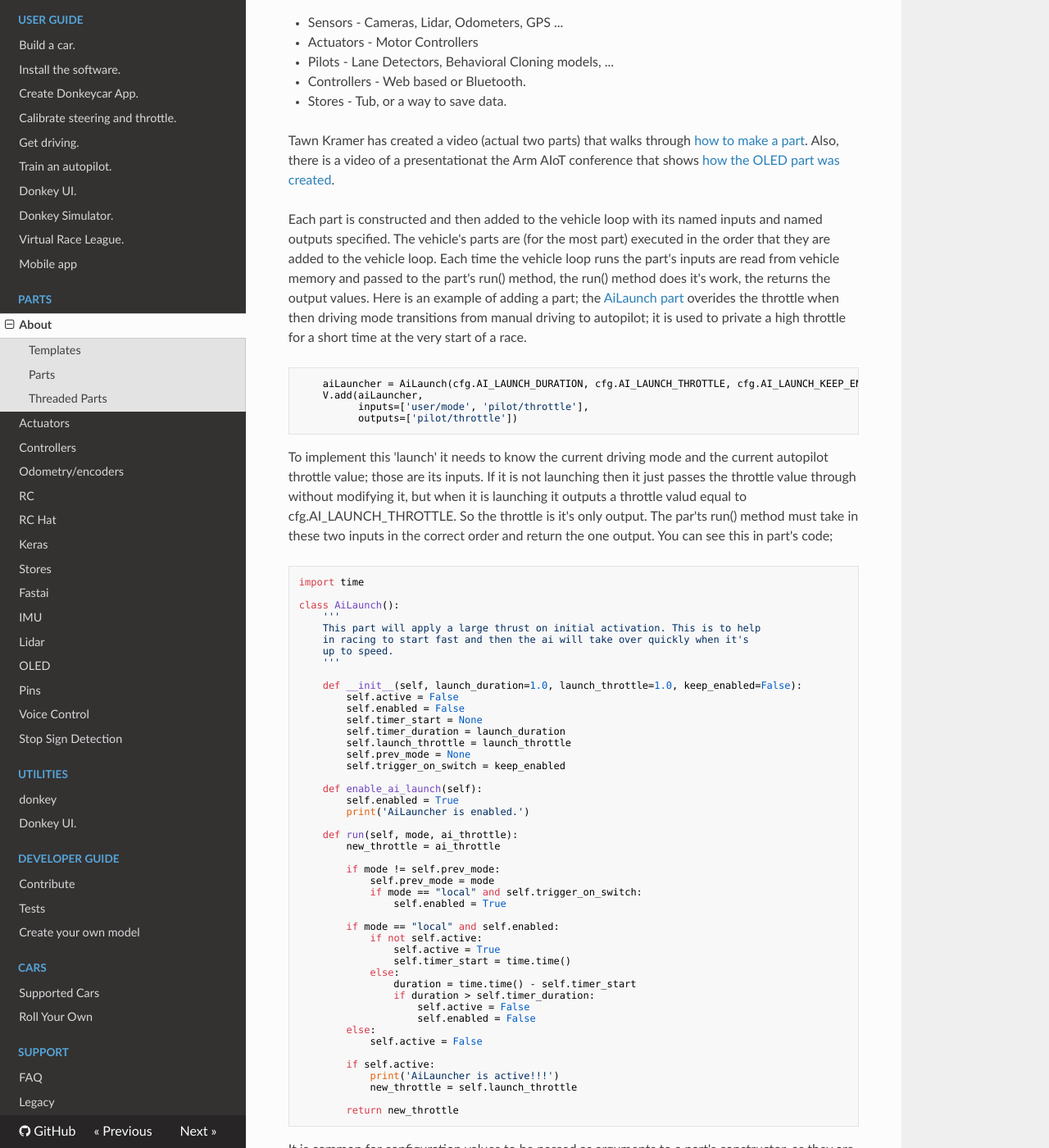
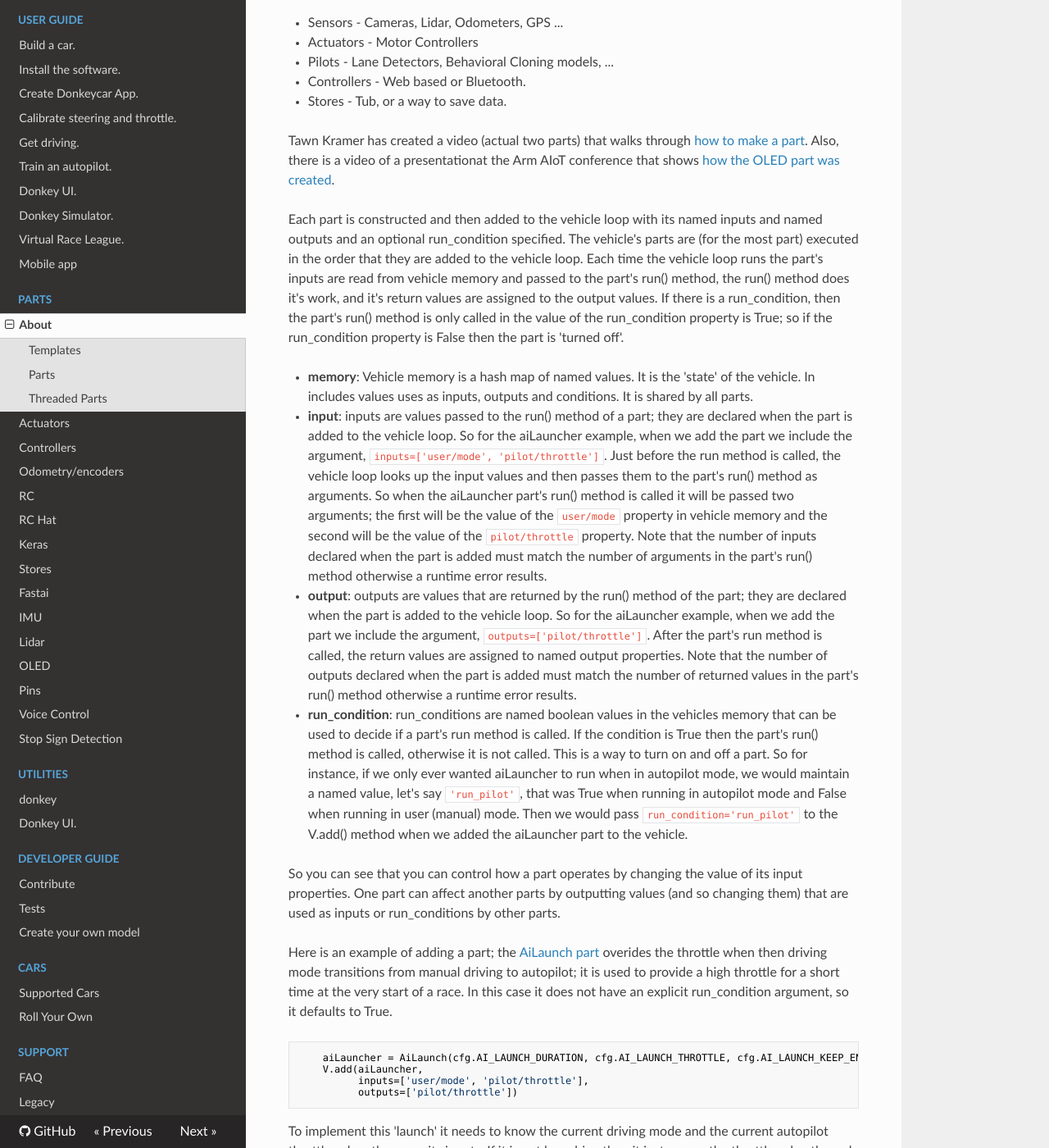
Before and after one commit to autorope/donkeydocs, an MkDocs documentation site: the page built from docs/parts/about.md, in a window 1280 px wide and 1400 px high, scrolled down 1768 px. Shown: the whole window at 82% size. Built offline with MkDocs 1.6.1, drawn with Linux system fonts in a browser that asks for light colours; nearby versions of some CDN libraries.

Commit message:
Update about.md
Add detail on inputs, outputs and run_conditions in the explanation of parts.

````diff
--- a/docs/parts/about.md
+++ b/docs/parts/about.md
@@ -51,7 +51,16 @@ These include:
 
 Tawn Kramer has created a video (actual two parts) that walks through [how to make a part](https://www.youtube.com/watch?v=YZ4ESrtfShs). Also, there is a video of a presentationat the Arm AIoT conference that shows [how the OLED part was created](https://youtu.be/GOkYPXheWSY?t=1213).
 
-Each part is constructed and then added to the vehicle loop with its named inputs and named outputs specified.  The vehicle's parts are (for the most part) executed in the order that they are added to the vehicle loop.  Each time the vehicle loop runs the part's inputs are read from vehicle memory and passed to the part's run() method, the run() method does it's work, the returns the output values.  Here is an example of adding a part; the [AiLaunch part](https://github.com/autorope/donkeycar/blob/main/donkeycar/parts/launch.py) overides the throttle when then driving mode transitions from manual driving to autopilot; it is used to private a high throttle for a short time at the very start of a race.
+Each part is constructed and then added to the vehicle loop with its named inputs and named outputs and an optional run_condition specified.  The vehicle's parts are (for the most part) executed in the order that they are added to the vehicle loop.  Each time the vehicle loop runs the part's inputs are read from vehicle memory and passed to the part's run() method, the run() method does it's work, and it's return values are assigned to the output values.  If there is a run_condition, then the part's run() method is only called in the value of the run_condition property is True; so if the run_condition property is False then the part is 'turned off'.
+
+- **memory**: Vehicle memory is a hash map of named values.  It is the 'state' of the vehicle.  In includes values uses as inputs, outputs and conditions.  It is shared by all parts.
+- **input**: inputs are values passed to the run() method of a part; they are declared when the part is added to the vehicle loop.  So for the aiLauncher example, when we add the part we include the argument, `inputs=['user/mode', 'pilot/throttle']`. Just before the run method is called, the vehicle loop looks up the input values and then passes them to the part's run() method as arguments. So when the aiLauncher part's run() method is called it will be passed two arguments; the first will be the value of the `user/mode` property in vehicle memory and the second will be the value of the `pilot/throttle` property. Note that the number of inputs declared when the part is added must match the number of arguments in the part's run() method otherwise a runtime error results.
+- **output**: outputs are values that are returned by the run() method of the part; they are declared when the part is added to the vehicle loop.  So for the aiLauncher example, when we add the part we include the argument, `outputs=['pilot/throttle']`. After the part's run method is called, the return values are assigned to named output properties.  Note that the number of outputs declared when the part is added must match the number of returned values in the part's run() method otherwise a runtime error results.
+- **run_condition**: run_conditions are named boolean values in the vehicles memory that can be used to decide if a part's run method is called.  If the condition is True then the part's run() method is called, otherwise it is not called.  This is a way to turn on and off a part.  So for instance, if we only ever wanted aiLauncher to run when in autopilot mode, we would maintain a named value, let's say `'run_pilot'`, that was True when running in autopilot mode and False when running in user (manual) mode.  Then we would pass `run_condition='run_pilot'` to the V.add() method when we added the aiLauncher part to the vehicle.
+
+So you can see that you can control how a part operates by changing the value of its input properties.  One part can affect another parts by outputting values (and so changing them) that are used as inputs or run_conditions by other parts.
+
+Here is an example of adding a part; the [AiLaunch part](https://github.com/autorope/donkeycar/blob/main/donkeycar/parts/launch.py) overides the throttle when then driving mode transitions from manual driving to autopilot; it is used to provide a high throttle for a short time at the very start of a race.  In this case it does not have an explicit run_condition argument, so it defaults to True.
 
 ```python
     aiLauncher = AiLaunch(cfg.AI_LAUNCH_DURATION, cfg.AI_LAUNCH_THROTTLE, cfg.AI_LAUNCH_KEEP_ENABLED)
````
